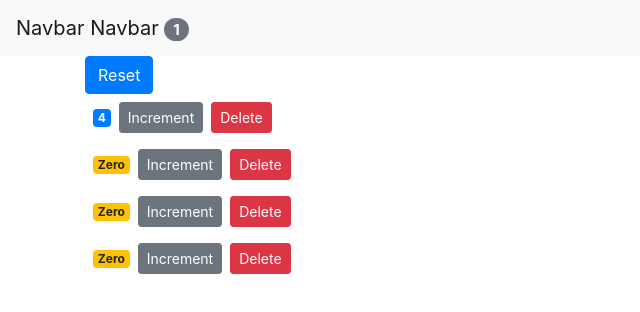
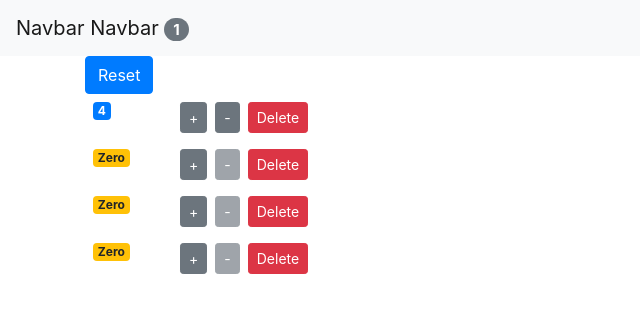
Before and after one commit to sonnn9/-Mastering-React, a React (Create React App) app: page / in a window 1280 px wide. Shown: the top 312 px of the page, without its empty margins (0-640 px from the left). Built offline with nearby package versions, Linux system fonts and the light colour scheme; the HTML template or start-up script is replaced by a standard one.

Commit message:
decrement button

```diff
--- a/src/App.js
+++ b/src/App.js
@@ -30,6 +30,14 @@
         this.setState({counters})
     }
 
+    handleDecrement = counter => {
+        const counters =[...this.state.counters];
+        const index = counters.indexOf(counter);
+        counters[index] = {...counter};
+        counters[index].value--;
+        this.setState({counters})
+    }
+
     handleDelete = counterId => {
         const counters = this.state.counters.filter(c => c.id !== counterId);
         this.setState({counters: counters})
@@ -54,6 +62,7 @@
                 counters={this.state.counters}
                 onReset={this.handleReset}
                 onIncrement={this.handleIncrement}
+                onDecrement={this.handleDecrement}
                 onDelete={this.handleDelete}
               />
             </main>
--- a/src/components/counter.jsx
+++ b/src/components/counter.jsx
@@ -15,10 +15,15 @@
 
     render() {
         return (
-            <div>
-                <span className={this.getBadgeClasses()}>{this.formatCount()}</span>
-                <button onClick={() => this.props.onIncrement(this.props.counter)} className="btn btn-secondary btn-sm">Increment</button>
-                <button onClick={() => this.props.onDelete(this.props.counter.id)} className="btn btn-danger btn-sm m-2">Delete</button>
+            <div className="row">
+                <div className="col-1">
+                    <span className={this.getBadgeClasses()}>{this.formatCount()}</span>
+                </div>
+                <div className="col">
+                    <button onClick={() => this.props.onIncrement(this.props.counter)} className="btn btn-secondary btn-sm">+</button>
+                    <button onClick={() => this.props.onDecrement(this.props.counter)} disabled={this.props.counter.value === 0 ? 'disabled' : ''} className="btn btn-secondary btn-sm m-2">-</button>
+                    <button onClick={() => this.props.onDelete(this.props.counter.id)} className="btn btn-danger btn-sm">Delete</button>
+                </div>
             </div>
         );
     }
--- a/src/components/counters.jsx
+++ b/src/components/counters.jsx
@@ -6,7 +6,7 @@
     render() {
         console.log("Counters - rendered");
 
-        const  {onReset, counters, onDelete, onIncrement } = this.props;
+        const  {onReset, counters, onDelete, onIncrement, onDecrement } = this.props;
         return (
         <div>
             <button className="btn btn-primary" onClick={onReset}>Reset</button>
@@ -16,6 +16,7 @@
                     key={counter.id}
                     onDelete={onDelete}
                     onIncrement={onIncrement}
+                    onIncrement={onDecrement}
                     counter={counter}
                 />
             )}
```
